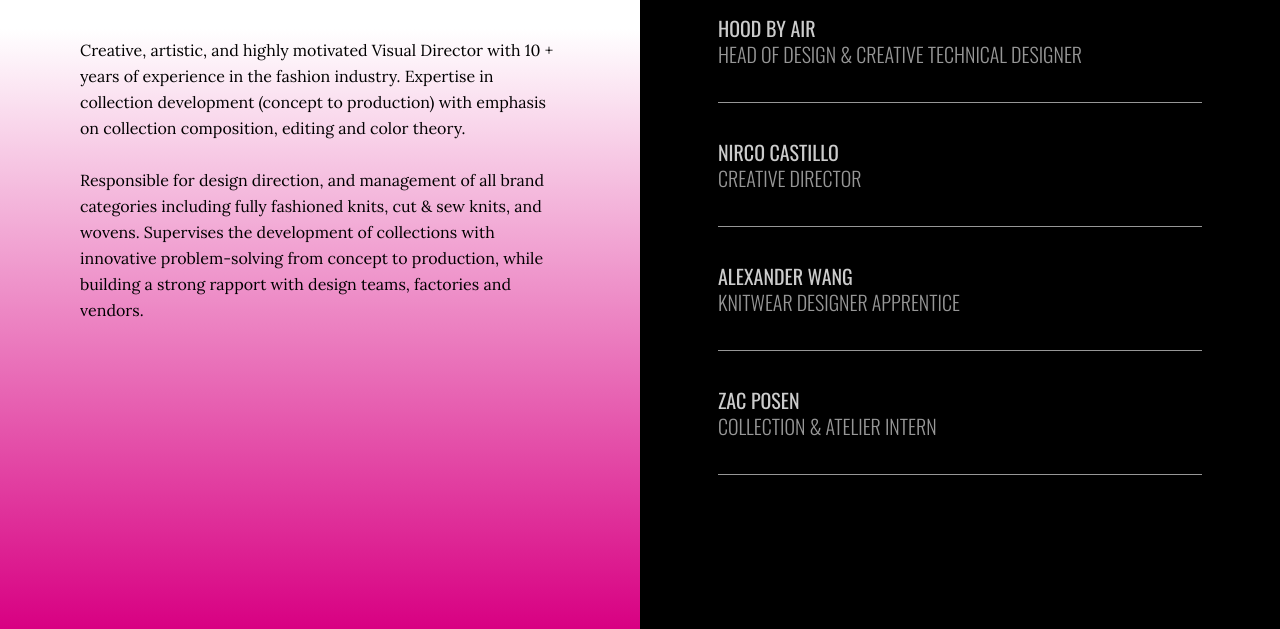
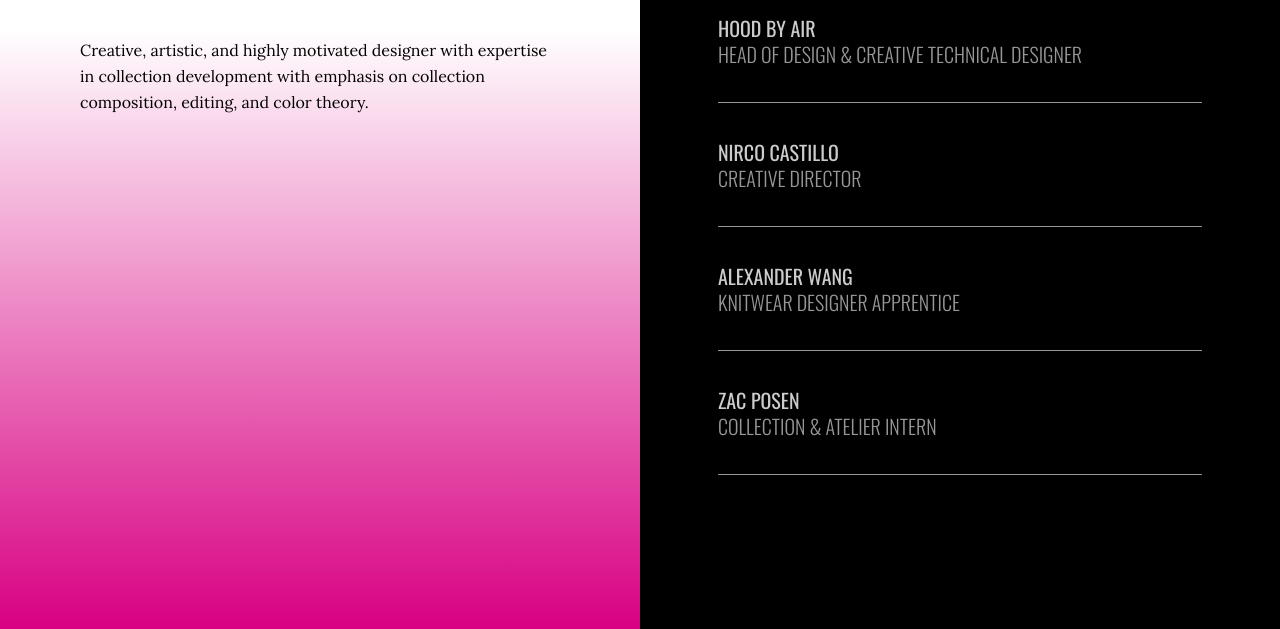
Before and after one commit to stevenchu/nircocastillo, a plain HTML site: page index.html in a window 1280 px wide. Shown: the part 171-800 px from the top of the page. Drawn offline with nearby package versions, Linux system fonts and the light colour scheme; a script that the page names is missing.

Commit message:
Update bio 2022

```diff
--- a/index.html
+++ b/index.html
@@ -150,10 +150,11 @@ img {
       <p class="Header-links"><a href="javascript:;" data-slide="2">Press</a> &bull; <a href="http://linkedin.com/in/nircocastillo" target="_blank"> LinkedIn</a> &bull; <a href="mailto:nirco@nircocastillo.com"> email</a></p>
     </header>
 
-      <p class="Header-intro">Creative, artistic, and highly motivated Visual Director with 10 + years of experience in the fashion industry. Expertise in collection development (concept to production) with emphasis on collection composition, editing and color theory.<br><br>
+      <p class="Header-intro">
 
-Responsible for design direction, and management of all brand categories including fully fashioned knits, cut & sew knits, and wovens. Supervises the development of collections with innovative problem-solving from concept to production, while building a strong rapport with design teams, factories and vendors. </p>
+Creative, artistic, and highly motivated designer with expertise in collection development with emphasis on collection composition, editing, and color theory.
 
+</p>
   </div>
   <div class="page" data-brand="press">
     <a href="javascript:;" data-slide="1" class="close-button"></a>
```
